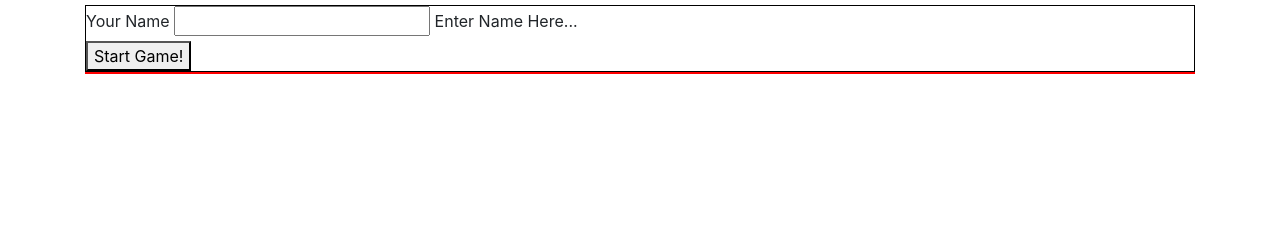
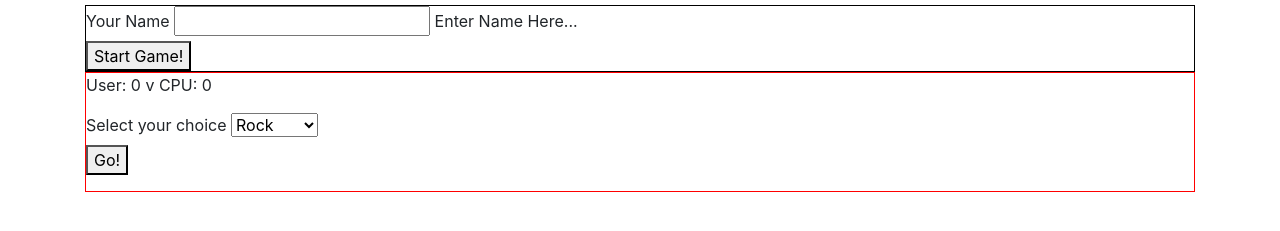
Before and after one commit to goel1987/rockpaperscissors, a website: page index.html in a window 1280 px wide. Shown: the part 51-282 px from the top of the page. Drawn offline with Linux system fonts and the light colour scheme.

Commit message:
Added content to game-screen div

```diff
--- a/index.html
+++ b/index.html
@@ -11,6 +11,7 @@
 </head>
 
 <body>
+
     <div class="container">
         <h1> Rock Paper Scissors</h1>
         <div id="welcome-screen">
@@ -20,10 +21,25 @@
                     <input id="username" name="username"> Enter Name Here... </input>
                 </div>
                 <button id="start-game-button"> Start Game! </button>
-
             </form>
         </div>
+
         <div id="game-screen">
+            <div id="score-tally">
+                <p id="score"> User: 0 v CPU: 0 </p>
+            </div>
+            <form id="game-form">
+                <div>
+                    <label for="user-selection"> Select your choice </label>
+                    <select id="user-selection" name="user-selection">
+                        <option> Rock </option>
+                        <option> Paper </option>
+                        <option> Scissors </option>
+                    </select>
+                </div>
+                <button id="go-button"> Go! </button>
+            </form>
+            <p id="game-history"> </p>
 
         </div>
 
```
